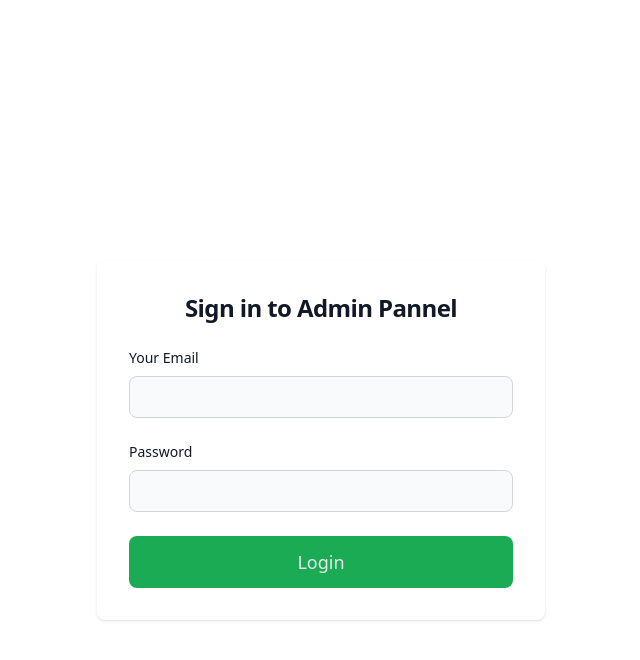
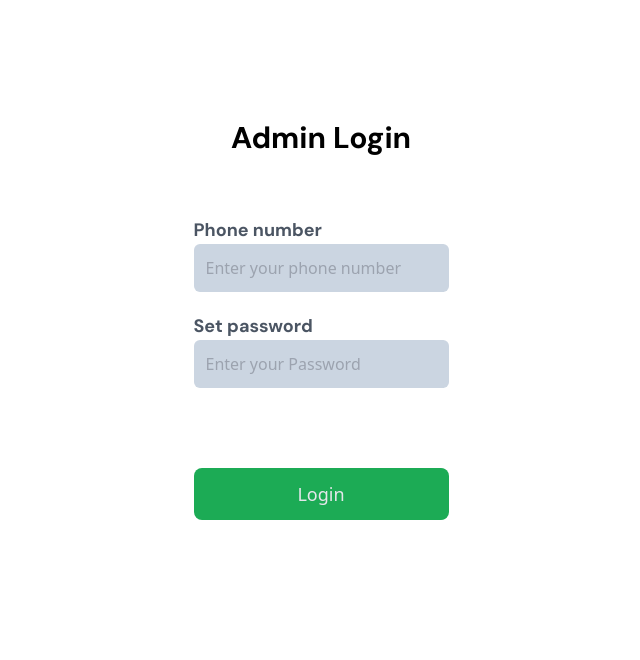
Before and after one commit to ImtiazNayeemShawon/eduthriller, a Next.js app: page /AdminLogin in a window 1280 px wide. Shown: the top 660 px of the page, without its empty margins (319-959 px from the left). Built offline with nearby package versions, Linux system fonts and the light colour scheme.

Commit message:
admin auth added

```diff
--- a/pages/AddCourse.js
+++ b/pages/AddCourse.js
@@ -1,12 +1,35 @@
 import React from "react";
 import AdminNavbar from "./AdminNavbar";
-import { useState } from "react";
+import { useState ,useEffect} from "react";
 import Api from "./api/apiCaller";
 import { Toaster, toast } from "react-hot-toast";
 import { useRouter } from "next/router";
 
 export default function AddCourse() {
   const router = useRouter();
+  useEffect(() => {
+    checkLoggedIn();
+  }, []);
+
+  const checkLoggedIn = async () => {
+    try {
+      const response = await Api.get("admin/checkAdmin");
+      const { loggedIn } = response.data;
+      if (!loggedIn) {
+        setTimeout(() => {
+          router.push("/AdminLogin");
+        }, 2000);
+      }
+    } catch (error) {
+      toast.error("Failed to check logged-in status. Please try again.");
+      console.log(error);
+      setTimeout(() => {
+        router.push("/AdminLogin");
+      }, 1000);
+    }
+  };
+
+
   // ..............................................................................................
   // Course title handling function
   const [title, setTitle] = useState("");
--- a/pages/AdminLogin.js
+++ b/pages/AdminLogin.js
@@ -1,69 +1,70 @@
-import { useState } from "react";
+import React, { useState, useEffect } from "react";
 import Api from "./api/apiCaller";
 import { useRouter } from "next/router";
-import { toast, Toaster } from "react-hot-toast";
 import Cookies from "js-cookie";
+import toast, { Toaster } from "react-hot-toast";
 
-const AdminLoginPage = () => {
-  const [email, setEmail] = useState("");
+export default function Login() {
+  const [phone, setPhone] = useState("");
   const [password, setPassword] = useState("");
   const router = useRouter();
+
+  const PhoneHandler = (event) => {
+    setPhone(event.target.value);
+  };
+
+  const PasswordHandler = (event) => {
+    setPassword(event.target.value);
+  };
 
   async function handleSubmit(ev) {
     ev.preventDefault();
     try {
-      const response = await Api.post("user/login", {
-        email,
+      const response = await Api.post("admin/check", {
+        phone,
         password,
       });
       toast.success(response.data.message);
-
+      setTimeout(() => {
+        router.push("./AdminPage");
+      }, 2000);
       const token = response.data.accessToken;
-      Cookies.set("token", token); // Set the 'token' cookie
+      Cookies.set("token", token);
     } catch (error) {
-      toast.error(error.message);
+      toast.error("Try again");
     }
   }
 
   return (
-    <div>
+    <React.Fragment>
       <Toaster />
-      <div className="flex flex-col items-center justify-center px-6 py-8 mx-auto md:h-screen lg:py-0">
-        <div className="w-full bg-white rounded-lg shadow dark:border md:mt-0 sm:max-w-md xl:p-0 dark:bg-gray-100 dark:border-gray-700">
-          <div className="p-6 space-y-4 md:space-y-6 sm:p-8">
-            <h1 className="text-xl font-bold leading-tight tracking-tight text-gray-900 md:text-2xl text-center">
-              Sign in to Admin Pannel
+      <div className="grid ">
+        <div className="mt-20 grid place-content-center max-sm:mt-20 col-span-2">
+          <h1 className="text-3xl mainfont font-bold text-center">
+            Admin Login
           </h1>
-            <form className="space-y-4 md:space-y-6" action="#">
-              <div>
-                <label
-                  htmlFor="email"
-                  className="block mb-2 text-sm font-medium text-gray-900 "
-                >
-                  Your Email
-                </label>
+
+          <div className="mt-10">
+            <p className="mt-5 text-lg text-gray-600 mainfont font-semibold">
+              Phone number
+            </p>
             <input
-                  type="text"
-                  className="bg-gray-50 border border-gray-300 text-gray-900 sm:text-sm rounded-lg focus:ring-primary-600 focus:border-primary-600 block w-full p-2.5 dark:bg-gray-700 dark:border-gray-600 dark:placeholder-gray-400 dark:text-white dark:focus:ring-blue-500 dark:focus:border-blue-500"
-                  value={email}
-                  onChange={(e) => setEmail(e.target.value)}
+              className="bg-slate-300 w-full p-3 rounded-md outline-1 "
+              placeholder="Enter your phone number"
+              onChange={PhoneHandler}
+              value={phone}
             />
-              </div>
-              <div>
-                <label
-                  htmlFor="password"
-                  className="block mb-2 text-sm font-medium text-gray-900 "
-                >
-                  Password
-                </label>
+            <p className="mt-5 text-lg text-gray-600  mainfont font-semibold">
+              Set password{" "}
+            </p>
             <input
               type="password"
-                  className="bg-gray-50 border border-gray-300 text-gray-900 sm:text-sm rounded-lg focus:ring-primary-600 focus:border-primary-600 block w-full p-2.5 dark:bg-gray-700 dark:border-gray-600 dark:placeholder-gray-400  dark:focus:ring-blue-500 dark:focus:border-blue-500"
+              className="bg-slate-300 w-full p-3 rounded-md outline-1"
+              placeholder="Enter your Password "
+              onChange={PasswordHandler}
               value={password}
-                  onChange={(e) => setPassword(e.target.value)}
-                />
-              </div>
-
+            />{" "}
+            <br />
             <button
               type="submit"
               onClick={handleSubmit}
@@ -71,12 +72,11 @@ const AdminLoginPage = () => {
             >
               Login
             </button>
-            </form>
+            <br />
           </div>
         </div>
+        <div className="sideimage  mt-20"></div>
       </div>
-    </div>
+    </React.Fragment>
   );
-};
-
-export default AdminLoginPage;
+}
--- a/pages/AdminPage.js
+++ b/pages/AdminPage.js
@@ -1,37 +1,38 @@
-import React, { useEffect } from "react";
+import React, { useEffect, useState } from "react";
 import { useRouter } from "next/router";
 import Api from "./api/apiCaller";
-// import { toast, Toaster } from "react-hot-toast";
-// import { useState } from "react";
+import { toast, Toaster } from "react-hot-toast";
 import AdminNavbar from "./AdminNavbar";
 
 const AdminPage = () => {
   const router = useRouter();
-  // const [IsloggedIn, setIsLoggedin] = useState(true);
+  useEffect(() => {
+    checkLoggedIn();
+  }, []);
 
-  // useEffect(() => {
-  //   checkLoggedIn();
-  // }, []);
-
-  // const checkLoggedIn = async () => {
-  //   try {
-  //     const response = await Api.get("/admin/checkLoggedIn");
-  //     const { loggedIn } = response.data;
-  //     setIsLoggedin(loggedIn);
-  //     if (IsloggedIn) {
-  //       router.push("/adminPage");
-  //     }
-  //   } catch (error) {
-  //     toast.error(error.message);
-  //     // router.push("/AdminLogin");
-  //   }
-  // };
+  const checkLoggedIn = async () => {
+    try {
+      const response = await Api.get("admin/checkAdmin");
+      const { loggedIn } = response.data;
+      if (!loggedIn) {
+        setTimeout(() => {
+          router.push("/AdminLogin");
+        }, 2000);
+      }
+    } catch (error) {
+      toast.error("Failed to check logged-in status. Please try again.");
+      console.log(error);
+      setTimeout(() => {
+        router.push("/AdminLogin");
+      }, 1000);
+    }
+  };
 
   return (
     <React.Fragment>
       <div className="h-screen">
         <AdminNavbar />
-        {/* <Toaster /> */}
+        <Toaster />
       </div>
     </React.Fragment>
   );
--- a/pages/DeleteCourse/[id].js
+++ b/pages/DeleteCourse/[id].js
@@ -6,6 +6,29 @@ import { Toaster, toast } from "react-hot-toast";
 
 export default function AllCourse() {
   const router = useRouter();
+  useEffect(() => {
+    checkLoggedIn();
+  }, []);
+
+  const checkLoggedIn = async () => {
+    try {
+      const response = await Api.get("admin/checkAdmin");
+      const { loggedIn } = response.data;
+      if (!loggedIn) {
+        setTimeout(() => {
+          router.push("/AdminLogin");
+        }, 2000);
+      }
+    } catch (error) {
+      toast.error("Failed to check logged-in status. Please try again.");
+      console.log(error);
+      setTimeout(() => {
+        router.push("/AdminLogin");
+      }, 1000);
+    }
+  };
+
+
   const { id } = router.query;
 
   const DeleteById = async () => {
--- a/pages/EditCourse/[edit].js
+++ b/pages/EditCourse/[edit].js
@@ -6,6 +6,28 @@ import { Toaster, toast } from "react-hot-toast";
 import { useRouter } from "next/router";
 
 export default function EditCourse() {
+  useEffect(() => {
+    checkLoggedIn();
+  }, []);
+
+  const checkLoggedIn = async () => {
+    try {
+      const response = await Api.get("admin/checkAdmin");
+      const { loggedIn } = response.data;
+      if (!loggedIn) {
+        setTimeout(() => {
+          router.push("/AdminLogin");
+        }, 2000);
+      }
+    } catch (error) {
+      toast.error("Failed to check logged-in status. Please try again.");
+      console.log(error);
+      setTimeout(() => {
+        router.push("/AdminLogin");
+      }, 1000);
+    }
+  };
+
   // ..............................................................................................
   // Course title handling function
   const [title, setTitle] = useState("");
--- a/pages/adminAllCourse.js
+++ b/pages/adminAllCourse.js
@@ -7,6 +7,28 @@ import { useEffect, useState } from "react";
 import { useRouter } from "next/router";
 
 export default function AllCourse() {
+  useEffect(() => {
+    checkLoggedIn();
+  }, []);
+
+  const checkLoggedIn = async () => {
+    try {
+      const response = await Api.get("admin/checkAdmin");
+      const { loggedIn } = response.data;
+      if (!loggedIn) {
+        setTimeout(() => {
+          router.push("/AdminLogin");
+        }, 2000);
+      }
+    } catch (error) {
+      toast.error("Failed to check logged-in status. Please try again.");
+      console.log(error);
+      setTimeout(() => {
+        router.push("/AdminLogin");
+      }, 1000);
+    }
+  };
+
   const [courses, setCourses] = useState([]);
   const router = useRouter();
   const edit = (
--- a/pages/api/apiCaller.js
+++ b/pages/api/apiCaller.js
@@ -2,10 +2,12 @@ import axios from 'axios';
 import Cookies from 'js-cookie';
 
 const apiCaller = axios.create({
-  baseURL: 'https://myapp-4vz5.onrender.com', // Replace with your actual base URL
+  // baseURL: 'https://myapp-4vz5.onrender.com'
+  baseURL: 'http://localhost:7000'
+
 });
 
-const token = Cookies.get("token"); // Get the access token from the 'token' cookie
+const token = Cookies.get("token");
 const headers = {
   Authorization: `Bearer ${token}`,
 };
```
Lines whose indentation alone changed are shown as unchanged.
